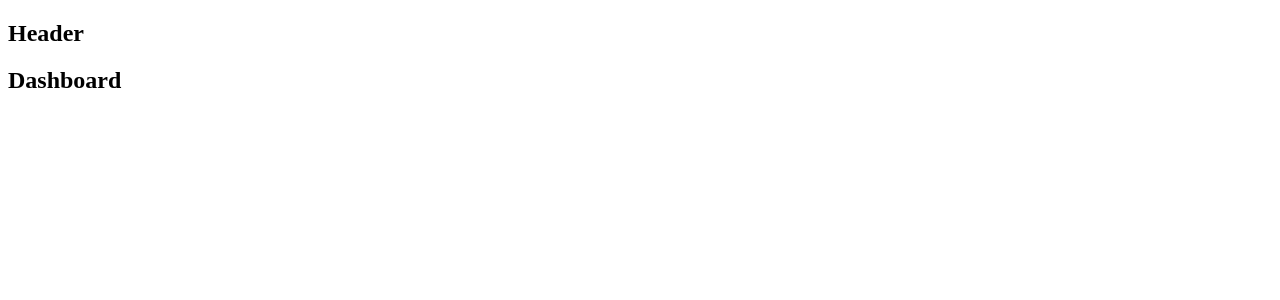
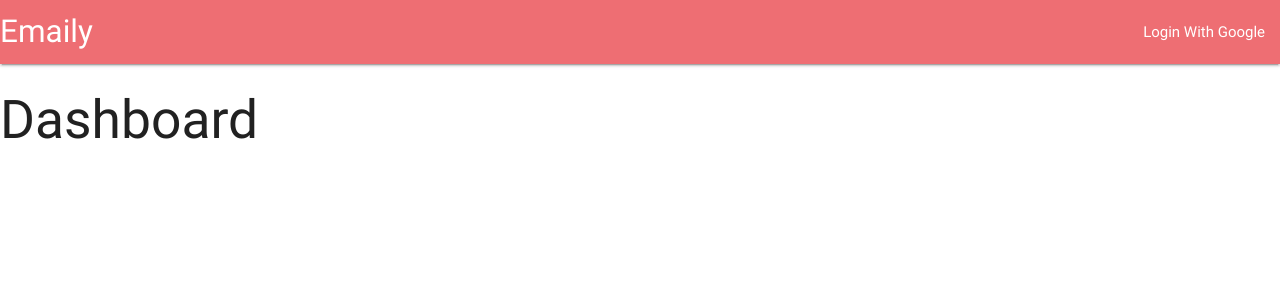
Before and after one commit to imrebartis/server, a React (Create React App) app in the folder client/: page /surveys in a window 1280 px wide. Shown: the top 300 px of the page. Built offline with nearby package versions, Linux system fonts and the light colour scheme.

Commit message:
npm install --save materialize-css (in client folder); materialize-css imported in client/src/index.js; navbar added

```diff
--- a/client/package.json
+++ b/client/package.json
@@ -8,6 +8,7 @@
     }
   },
   "dependencies": {
+    "materialize-css": "^0.100.2",
     "react": "^15.6.1",
     "react-dom": "^15.6.1",
     "react-redux": "^5.0.6",
--- a/client/src/components/App.js
+++ b/client/src/components/App.js
@@ -1,7 +1,7 @@
 import React from 'react';
 import { BrowserRouter, Route } from 'react-router-dom';
 
-const Header = () => <h2>Header</h2>;
+import Header from './Header';
 const Dashboard = () => <h2>Dashboard</h2>;
 const SurveyNew = () => <h2>SurveyNew</h2>;
 const Landing = () => <h2>Landing</h2>;
--- /dev/null
+++ b/client/src/components/Header.js
@@ -0,0 +1,20 @@
+import React, { Component } from 'react';
+
+class Header extends Component {
+  render() {
+    return (
+      <nav>
+        <div className="nav-wrapper">
+          <a className="left brand-logo">Emaily</a>
+          <ul className="right">
+            <li>
+              <a>Login With Google</a>
+            </li>
+          </ul>
+        </div>
+      </nav>
+    );
+  }
+}
+
+export default Header;
--- a/client/src/index.js
+++ b/client/src/index.js
@@ -1,3 +1,4 @@
+import 'materialize-css/dist/css/materialize.min.css';
 import React from 'react';
 import ReactDOM from 'react-dom';
 import { Provider } from 'react-redux';
```
Also changed, not shown: 1 other file (tests, documents, lock files or other folders).
